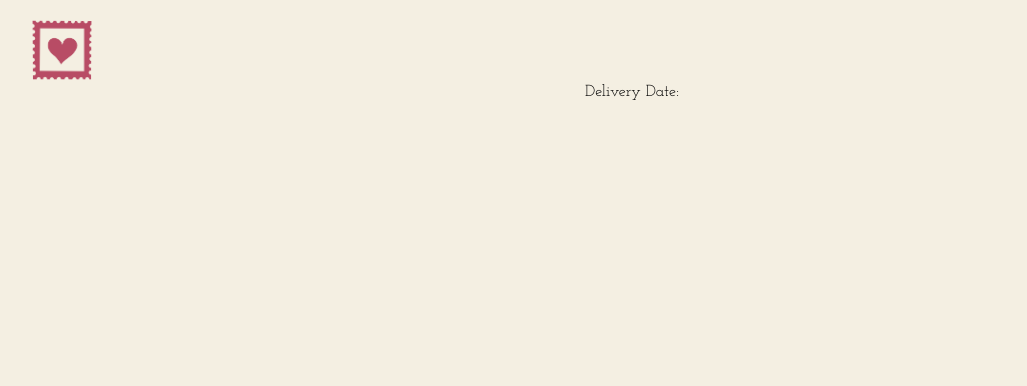
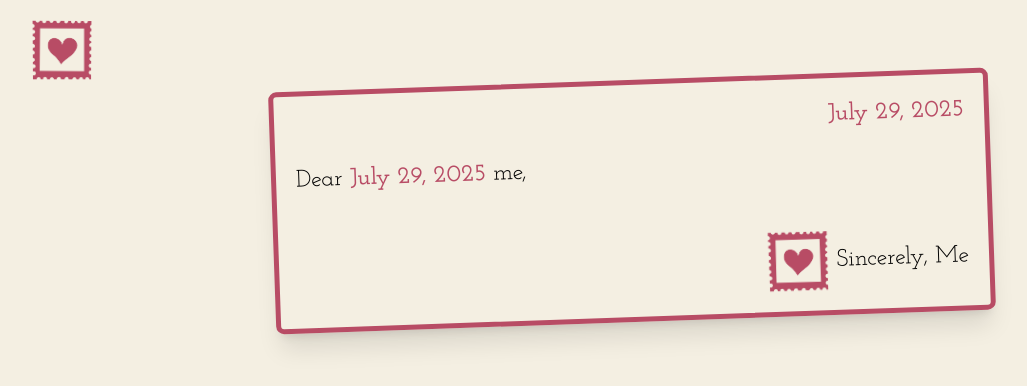
Before and after one commit to maryannintech/sincerely-me, a React (Vite) app: page /app/letter in a window 1280 px wide. Shown: the top 386 px of the page, without its empty margins (8-1035 px from the left). Built offline with nearby package versions, Linux system fonts and the light colour scheme; no server answers; some icons are missing.

Commit message:
feat: add createdAt field to LetterCard and Letter components, enhance Letter display with formatted dates

```diff
--- a/src/components/LetterCard.jsx
+++ b/src/components/LetterCard.jsx
@@ -26,6 +26,7 @@ export function LetterCard({ label, letterLocked = false }) {
             title: data.title,
             content: data.content,
             deliveryDate: data.delivery_date,
+            createdAt: data.created_at,
           },
         });
       }
@@ -39,7 +40,7 @@ export function LetterCard({ label, letterLocked = false }) {
 
   return (
     <div
-      className="bg-[var(--primary-color)] rounded-md pb-1 cursor-pointer"
+      className="bg-[var(--primary-color)] rounded-md pb-1 cursor-pointer transition-all duration-300 hover:scale-105 hover:shadow-lg"
       onClick={!letterLocked ? handleLetterClick : null}
       style={{
         backgroundColor: letterLocked
--- a/src/pages/Letter.jsx
+++ b/src/pages/Letter.jsx
@@ -1,15 +1,27 @@
 import { useLocation } from "react-router-dom";
+import dayjs from "dayjs";
 
 export function Letter() {
   const location = useLocation();
-  const { title, content, deliveryDate } = location.state || {};
+  const { title, content, deliveryDate, createdAt } = location.state || {};
   document.title = `${title} - Sincerely, Me`;
 
   return (
-    <div className="text-center">
-      <h1>{title}</h1>
-      <p>{content}</p>
-      <p>Delivery Date: {deliveryDate}</p>
+    <div className="text-center sm:-rotate-2 sm:hover:rotate-0 transition-all duration-300 select-none sm:w-180 m-auto sm:p-5 sm:text-xl sm:mb-10 px-5 sm:border-5 sm:border-[var(--primary-color)] sm:rounded-lg soft-popup sm:shadow-xl">
+      <p className="text-right text-[var(--primary-color)] font-semibold sm:text-2xl text-xl pb-4">{dayjs(createdAt).format("MMMM D, YYYY")}</p>
+      <p className="text-left sm:text-2xl text-xl">
+        Dear{" "}
+        <span className="text-[var(--primary-color)] font-semibold">
+          {dayjs(deliveryDate).format("MMMM D, YYYY")}
+        </span>{" "}
+        me,
+      </p>
+      <p className="text-center py-4 sm:text-3xl text-xl">{title}</p>
+      <p className="text-justify">{content}</p>
+      <div className="flex justify-end items-center gap-2 mt-5 sm:mt-5 mb-20 sm:mb-0">
+        <img src="/images/logo.png" className="w-15"></img>
+        <p className="sm:text-2xl text-xl">Sincerely, Me</p>
+      </div>
     </div>
   );
 }
--- a/src/pages/MakeLetter.jsx
+++ b/src/pages/MakeLetter.jsx
@@ -28,6 +28,7 @@ export function MakeLetter() {
           title: capitalizeFirstLetter(title),
           content: capitalizeFirstLetter(content),
           delivery_date: deliveryDate,
+          created_at: new Date().toISOString(),
         },
       ]);
 
```
